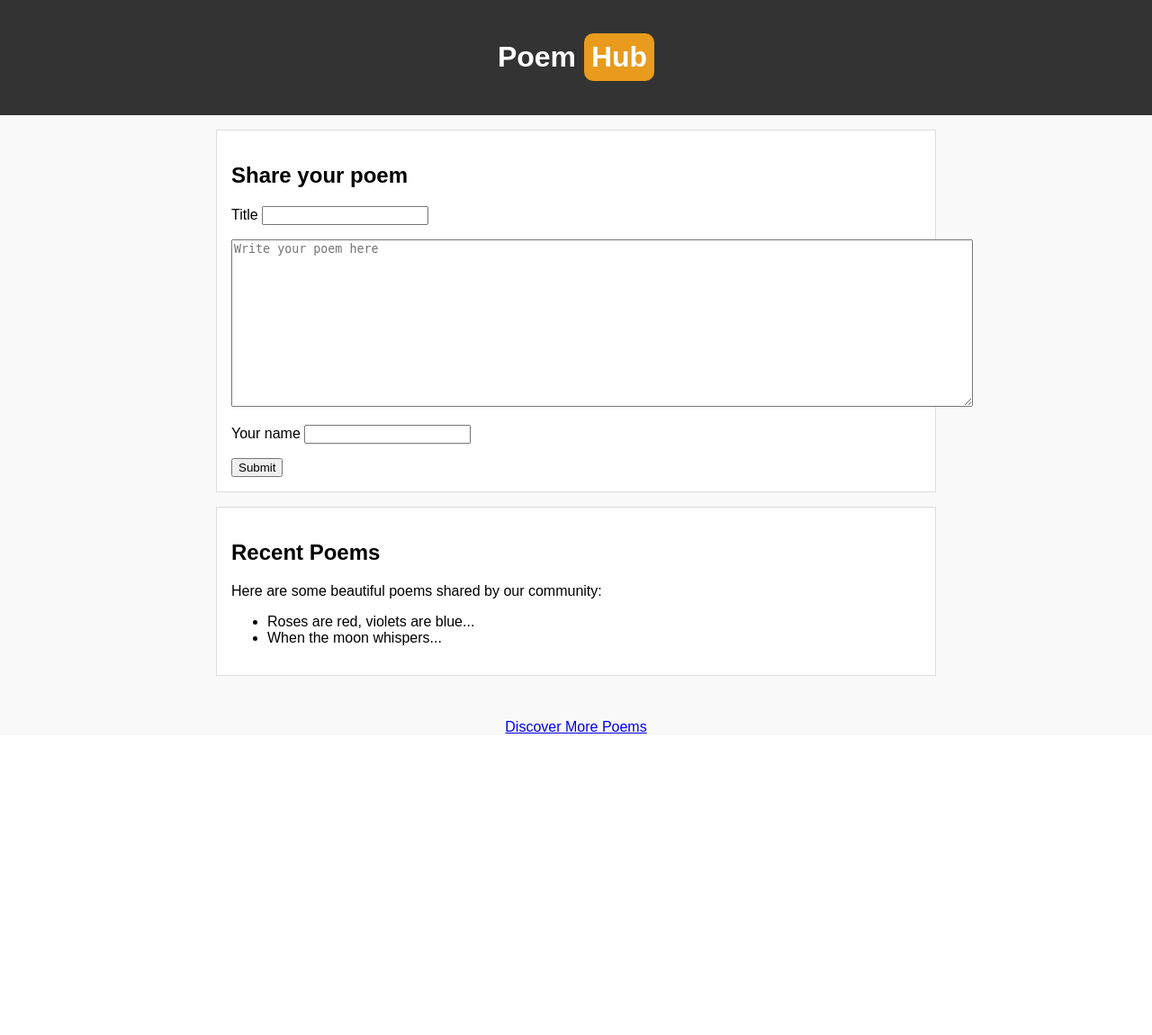
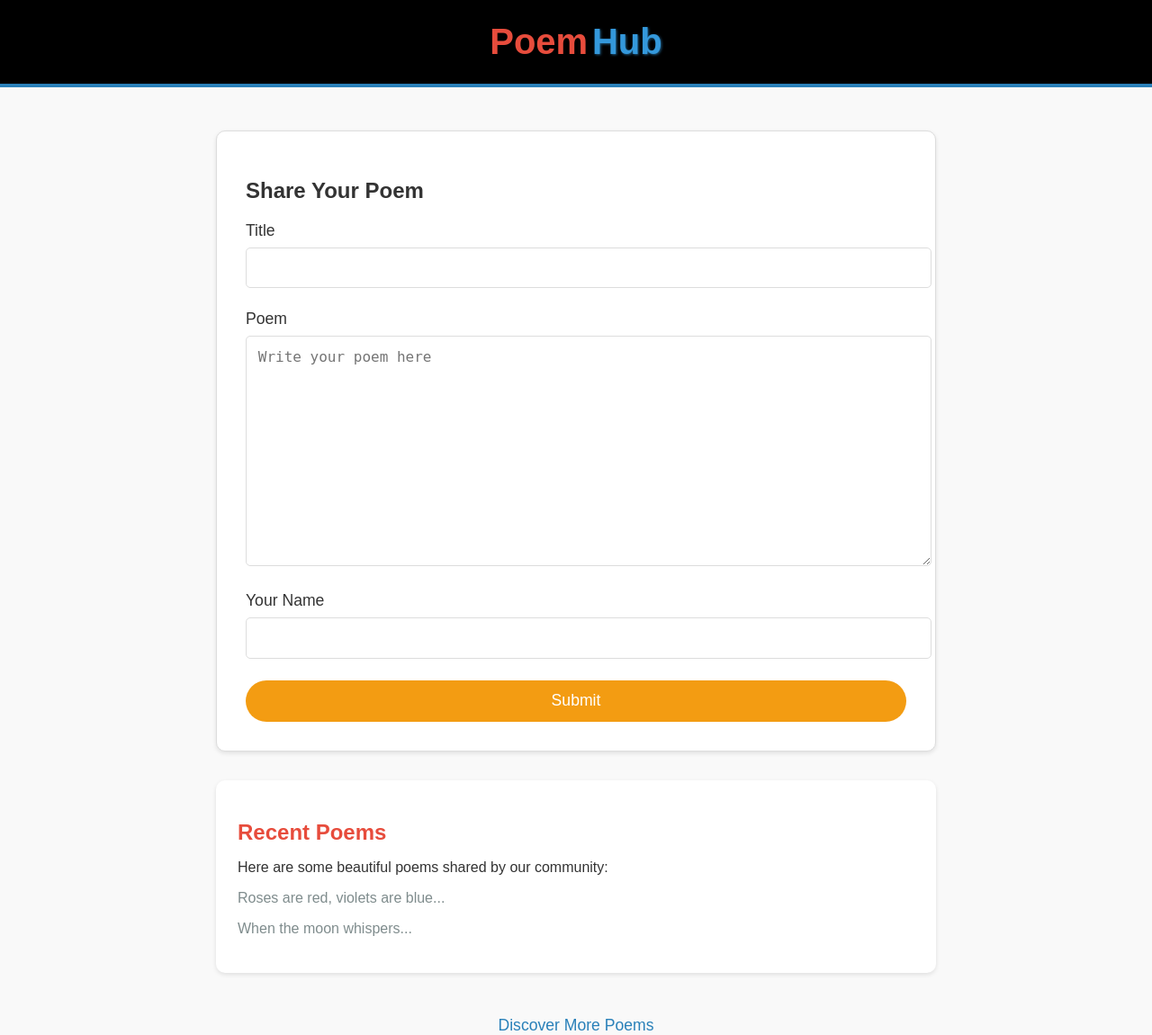
Before and after one commit to buterly/poetryhub, a Django app: page /post in a window 1280 px wide. Shown: the whole page at 90% size. Before the commit the page ends 815 px from the top, so only its background shows below. Run offline with Django 4.2, Linux system fonts and the light colour scheme.

Commit message:
Update post.html
that is the updated submit page styling for poemhub.
make sure to check all the details by urself in a local env and remove unneccesary part and comments from those codes and make them clean and simple..
thats all for now...<>

```diff
--- a/templates/post.html
+++ b/templates/post.html
@@ -3,93 +3,195 @@
 <head>
     <meta charset="UTF-8">
     <meta name="viewport" content="width=device-width, initial-scale=1.0">
-    <title>Poem Hub</title>
+    <title>Poem Hub - Submit</title>
     <style>
-        /* Basic styling (customize as desired) */
+        /* Basic styling */
         body {
-            font-family: Arial, sans-serif;
+            font-family: 'Arial', sans-serif;
             margin: 0;
             padding: 0;
-            background-color: #f9f9f9;
+            background-color: #f9f9f9; /* Light gray background */
+            color: #333;
         }
+
+        /* Title bar styling with black background */
         header {
-            background-color: #333;
+            background-color: #000; /* Black background */
             color: #fff;
-            padding: 1rem;
+            padding: 1.5rem 2rem;
             text-align: center;
+            border-bottom: 4px solid #2980B9; /* Blue border */
         }
+
+        /* Title text with red and blue color */
+        h1 {
+            font-size: 2.5rem;
+            margin: 0;
+        }
+
+        .poem-text {
+            color: #E74C3C; /* Red */
+            font-weight: bold;
+            display: inline-block;
+            animation: fadeInRight 2s ease-in-out forwards;
+        }
+
+        .hub-text {
+            color: #3498DB; /* Blue */
+            font-weight: bold;
+            margin-left: 0.3rem;
+            text-shadow: 1px 1px 3px rgba(52, 152, 219, 0.6); /* Blue glow */
+            animation: fadeInRight 2s ease-in-out forwards;
+            animation-delay: 0.2s;
+        }
+
+        /* Card container styling */
         .container {
             max-width: 800px;
-            margin: 0 auto;
+            margin: 2rem auto;
             padding: 1rem;
         }
-        .poem {
-            background-color: #fff;
-            border: 1px solid #ddd;
-            padding: 1rem;
-            margin-bottom: 1rem;
-        }
-        .discover-link {
-            text-align: center;
-            margin-top: 1rem;
-        }
-        .hub-box {
-            background-color: #E89B1D;
-            border-radius: 10px;
-            padding: 0.5rem;
-            display: inline-block;
-        }
-        .signup-form {
+
+        /* Poem submission form styling */
+        .poem-form {
             background-color: #fff;
             border: 1px solid #ddd;
             padding: 2rem;
             border-radius: 10px;
             box-shadow: 0 2px 5px rgba(0, 0, 0, 0.1);
-            width: 300px;
         }
+
         .form-group {
+            margin-bottom: 1.5rem;
+        }
+
+        .form-group label {
+            font-size: 1.1rem;
+            margin-bottom: 0.5rem;
+            display: block;
+        }
+
+        .form-group input, .form-group textarea {
+            width: 100%;
+            padding: 0.8rem;
+            font-size: 1rem;
+            border-radius: 5px;
+            border: 1px solid #ddd;
+        }
+
+        .form-group textarea {
+            resize: vertical;
+        }
+
+        button[type="submit"] {
+            background-color: #F39C12; /* Yellow-orange button */
+            color: #fff;
+            padding: 0.8rem 1.5rem;
+            font-size: 1.1rem;
+            border: none;
+            border-radius: 25px;
+            cursor: pointer;
+            transition: background-color 0.3s ease;
+            width: 100%;
+        }
+
+        button[type="submit"]:hover {
+            background-color: #F1C40F; /* Light yellow on hover */
+        }
+
+        /* Recent poems section */
+        .poem {
+            background-color: #fff;
+            border-radius: 10px;
+            padding: 1.5rem;
+            margin-top: 2rem;
+            box-shadow: 0 2px 5px rgba(0, 0, 0, 0.1);
+        }
+
+        .poem h2 {
+            color: #E74C3C; /* Red */
             margin-bottom: 1rem;
+        }
+
+        .poem ul {
+            list-style-type: none;
+            padding: 0;
+        }
+
+        .poem ul li {
+            font-size: 1rem;
+            color: #7F8C8D; /* Muted gray */
+            margin-bottom: 1rem;
+        }
+
+        /* Discover link styling */
+        .discover-link {
+            text-align: center;
+            margin-top: 2rem;
+        }
+
+        .discover-link a {
+            color: #2980B9; /* Blue */
+            font-size: 1.1rem;
+            text-decoration: none;
+        }
+
+        .discover-link a:hover {
+            text-decoration: underline;
+        }
+
+        /* Animation for title */
+        @keyframes fadeInRight {
+            0% {
+                opacity: 0;
+                transform: translateX(-30px);
+            }
+            100% {
+                opacity: 1;
+                transform: translateX(0);
+            }
         }
     </style>
 </head>
 <body>
     <header>
-        <h1>Poem <span class="hub-box">Hub</span></h1>
+        <h1><span class="poem-text">Poem</span><span class="hub-text">Hub</span></h1>
     </header>
+
     <div class="container">
-         <div class="poem-form poem">
-            <h2>Share your poem</h2>
-            <form  method="POST">
+        <div class="poem-form">
+            <h2>Share Your Poem</h2>
+            <form method="POST">
                 {% csrf_token %}
-
                 <div class="form-group">
                     <label for="title">Title</label>
-                    <input type="text"  name="title" required>
+                    <input type="text" name="title" required>
                 </div>
                 <div class="form-group">
-                    <textarea rows="12" cols="100" placeholder="Write your poem here" name="poem"></textarea>
+                    <label for="poem">Poem</label>
+                    <textarea rows="12" name="poem" required placeholder="Write your poem here"></textarea>
                 </div>
                 <div class="form-group">
-                    <label for="name">Your name </label>
-                    <input type="text"  name="name" required>
+                    <label for="name">Your Name</label>
+                    <input type="text" name="name" required>
                 </div>
                 <button type="submit">Submit</button>
             </form>
         </div>
 
-        <!-- Display poems (you can fetch these from a server) -->
+        <!-- Recent Poems Section (can be dynamically populated) -->
         <div class="poem">
             <h2>Recent Poems</h2>
             <p>Here are some beautiful poems shared by our community:</p>
             <ul>
                 <li>Roses are red, violets are blue...</li>
                 <li>When the moon whispers...</li>
-                <!-- Add more poems dynamically -->
+                <!-- More poems will be displayed here -->
             </ul>
         </div>
     </div>
 
-    <!-- Discover tab (linked to a separate page or section) -->
+    <!-- Discover Link -->
     <div class="discover-link">
         <a href="/">Discover More Poems</a>
     </div>
```
